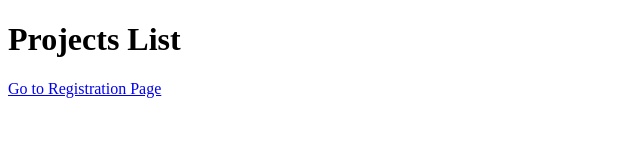
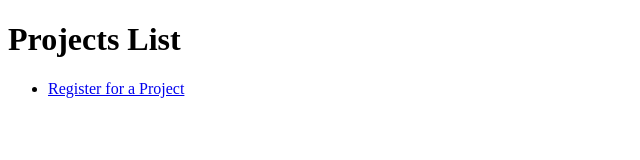
Before and after one commit to Alda987/wd201, a website: page http-server/project.html in a window 1280 px wide. Shown: the full height of the page, 0-640 px from the left. Drawn offline with Linux system fonts and the light colour scheme.

Commit message:
Update project.html

```diff
--- a/http-server/project.html
+++ b/http-server/project.html
@@ -5,6 +5,8 @@
   </head>
   <body>
     <h1>Projects List</h1>
-    <a href="/registration">Go to Registration Page</a>
-  </body>
+    <ul>
+      <li><a href="/registration">Register for a Project</a></li>
+    </ul>
+  </body>
 </html>
```
